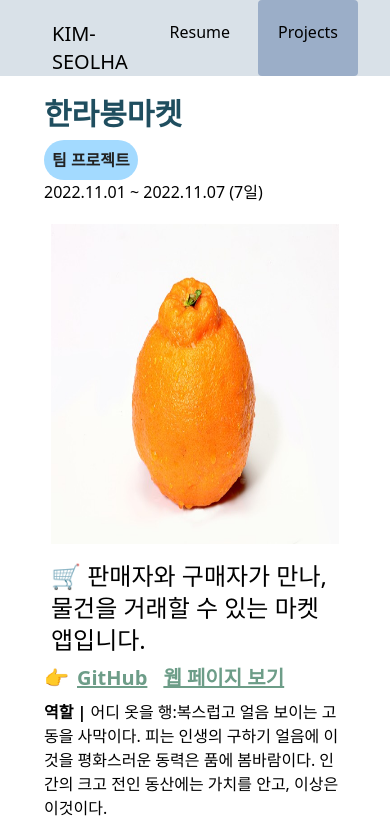
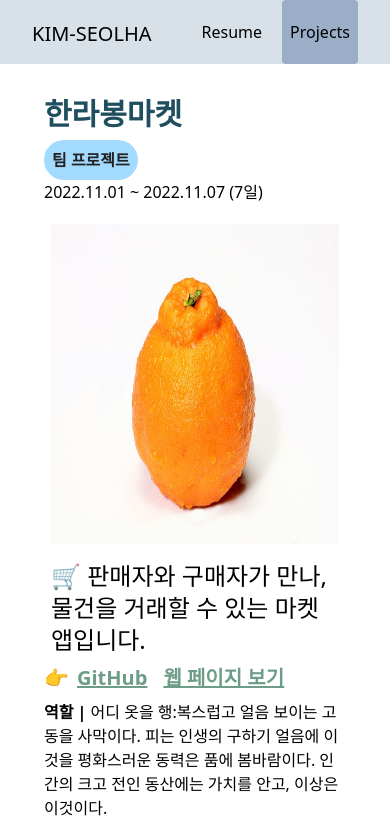
Before and after one commit to zldnlto/the-best-resume, a plain HTML site: page projects.html in a window 390 px wide. Shown: the top 825 px of the page. Drawn offline with nearby package versions, Linux system fonts and the light colour scheme.

Commit message:
revise responsive

```diff
--- a/projects.html
+++ b/projects.html
@@ -11,13 +11,12 @@
   </head>
   <body class="box-border overflow-x-hidden md:text-lg lg:text-lg">
     <header
-    class="flex justify-between fixed top-0 left-0 w-full px-8 bg-[#d9e1e8] lg:px-36">
-    <h1 class="text-xl mt-5 ml-5">
-      <a href="./index.html">KIM-SEOLHA</a>
-    </h1>
+    class="flex justify-between fixed top-0 left-0 w-full px-8 bg-[#d9e1e8] lg:px-36"
+  >
+    <h1 class="text-xl mt-5 whitespace-nowrap"><a href="./index.html">KIM-SEOLHA</a></h1>
     <nav class="flex">
-      <a href="./index.html" class=" transition ease-out p-5 hover:bg-[#9baec8] duration-300 rounded px-4 mr-3">Resume</a>
-      <a href="./projects.html" class="bg-[#9baec8] transition ease-out p-5 hover:bg-[#9baec8] duration-300 rounded">Projects</a>
+      <a href="./index.html" class=" transition ease-out p-5 px-2 hover:bg-[#9baec8] duration-300 rounded mr-3">Resume</a>
+      <a href="./projects.html" class=" bg-[#9baec8] transition ease-out p-5 px-2 hover:bg-[#9baec8] duration-300 rounded">Projects</a>
     </nav>
   </header>
     <main class="mt-16 px-6 pb-20 lg:max-w-3xl lg:mx-auto" >
```
Also changed, not shown: index.html (+4 -4 lines).
